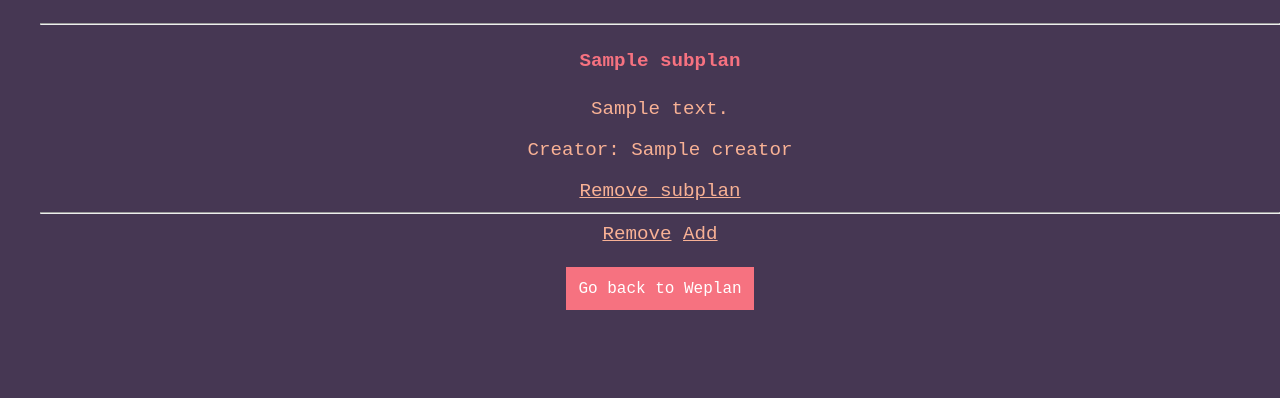
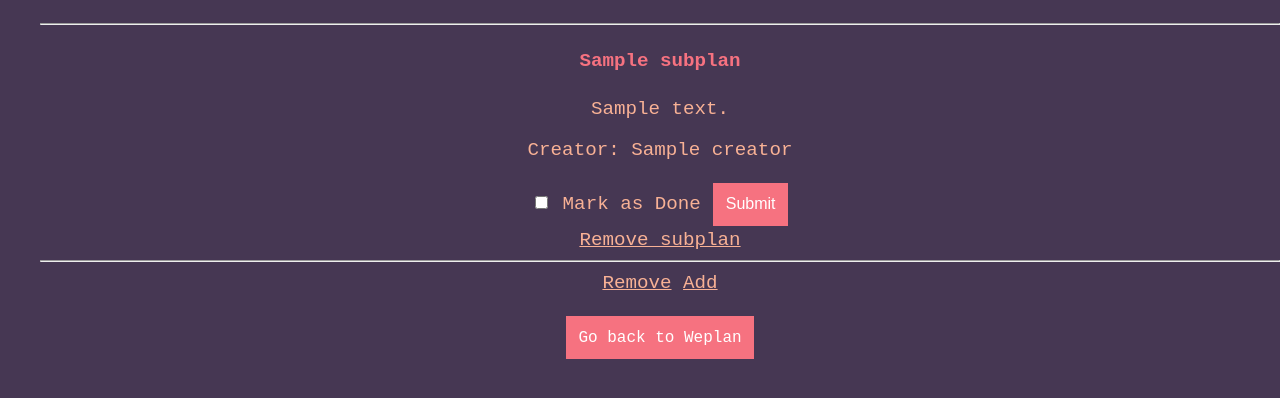
Before and after one commit to lowdodo/tsoha-weplan, a Flask app: template templates/plan.html in a window 1280 px wide. Shown: the part 238-636 px from the top of the page. Run offline with Flask 3, Linux system fonts and the light colour scheme; the template is opened without the code that fills it: most values are stand-ins (such as "Sample title", 1, 10 or a date in 2020).

Commit message:
added markbox

```diff
--- a/templates/plan.html
+++ b/templates/plan.html
@@ -22,9 +22,17 @@
     <h2>Subplans:</h2>
     <hr>
     {% for subplan in subplans_info %}
+        {% if subplan.status %}
+        This is completed
+        {%endif%}
         <h4>{{ subplan.name}}</h4>
         <p>{{ subplan.description }}</p>
         <p>Creator: {{ subplan.creator}}</p>
+        <form action="/mark_done/{{ plan_id }}/{{ subplan.id }}" method="post">
+          <input type="checkbox" name="is_done" {% if subplan.is_done %}checked{% endif %} class="styled-checkbox" id="checkbox-{{ subplan.id }}">
+          <label for="checkbox-{{ subplan.id }}" class="styled-label">Mark as Done</label>
+          <button type="submit" class="submitbutton">Submit</button>
+        </form>
         <a href="/removesubplan/{{ plan_id }}/{{ subplan.id }}">Remove subplan</a>
         <hr>
     {% endfor %}
```
